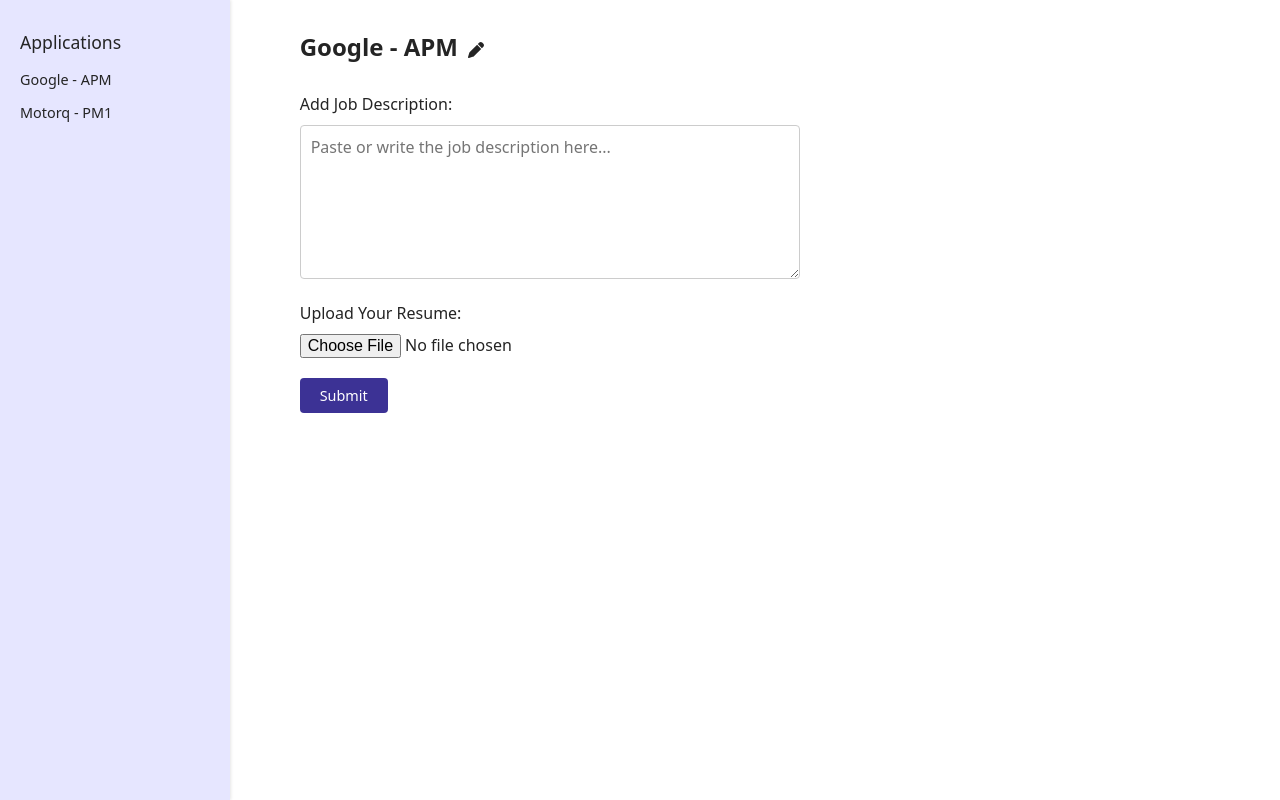
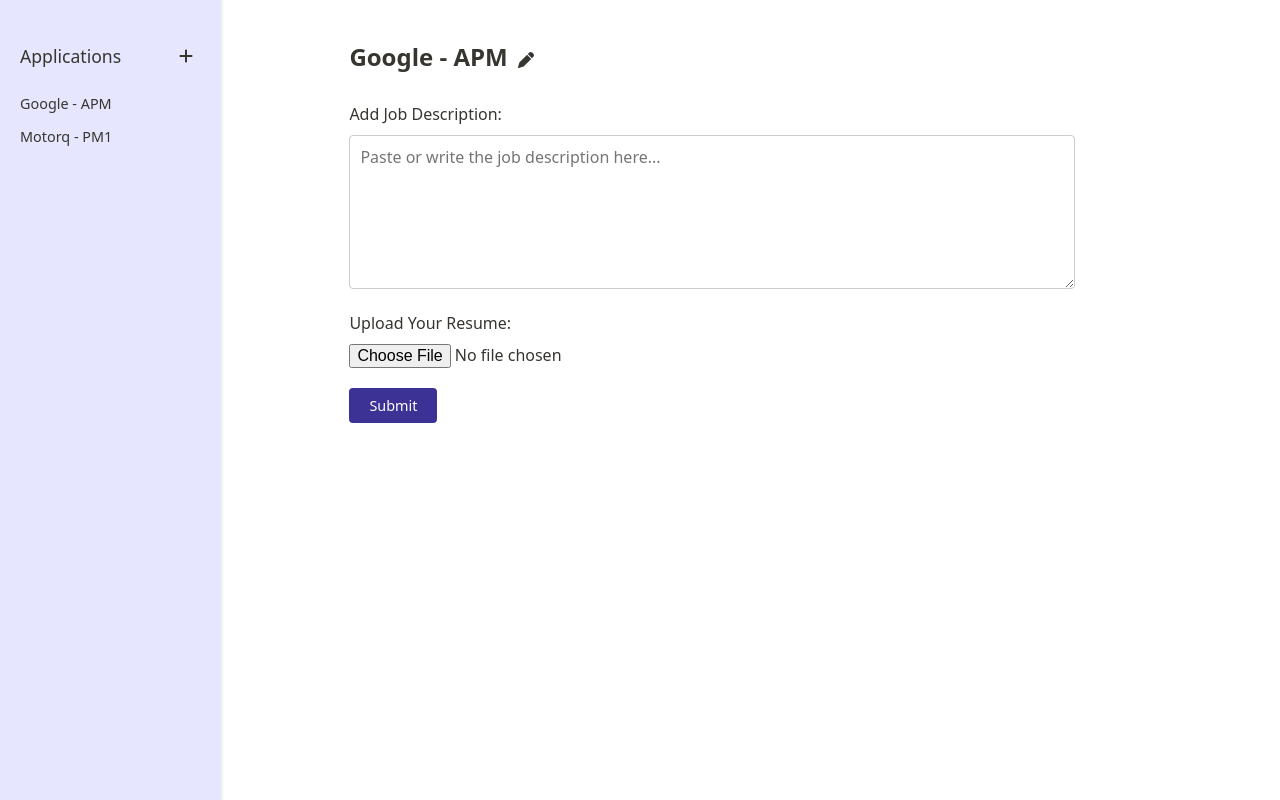
Before and after one commit to apigeoneer/job-application-tool, a React (Create React App) app in the folder client/: page / in a window 1280 px wide. Built offline with nearby package versions, Linux system fonts and the light colour scheme.

Commit message:
Fixed new project default name & ui

```diff
--- a/client/src/App.css
+++ b/client/src/App.css
@@ -4,7 +4,7 @@
   padding: 0;
   font-size: 1rem;
   font-family: system-ui, -apple-system, BlinkMacSystemFont, 'Segoe UI', Roboto, Oxygen, Ubuntu, Cantarell, 'Open Sans', 'Helvetica Neue', sans-serif;
-  color: #242424;
+  color: #37352F;
 }
 
 h1 {
--- a/client/src/App.js
+++ b/client/src/App.js
@@ -10,18 +10,18 @@
   );
 
   const addProject = (newProject) => {
-    const newProjectName = `Application (${projects.length + 1})`;
     setProjects((prevProjects) => [...prevProjects, newProject]);
     setActiveProject(newProject);
   };
 
-  const updateProjectName = (newName) => {
+  const updateProjectName = () => {
+    const newProjectName = `Application (${projects.length + 1})`;
     setProjects((prevProjects) =>
       prevProjects.map((project) =>
-        project === activeProject ? newName : project
+        project === activeProject ? newProjectName : project
       )
     );
-    setActiveProject(newName);
+    setActiveProject(newProjectName);
   };
 
   return (
--- a/client/src/components/MainContent.css
+++ b/client/src/components/MainContent.css
@@ -1,5 +1,5 @@
 .main-content {
-  padding: 30px 70px;
+  padding: 40px 16% 40PX 10%;
   width: 100%;
 }
 .main-content h1 {
@@ -12,7 +12,7 @@
   display: block;
 }
 .main-content textarea {
-  width: 55%;
+  width: 100%;
   min-width: 300px;
   margin: 10px 0;
   padding: 10px;
--- a/client/src/components/MainContent.js
+++ b/client/src/components/MainContent.js
@@ -1,12 +1,149 @@
+// import { useState } from 'react';
+// import { FontAwesomeIcon } from '@fortawesome/react-fontawesome';
+// import { faPen } from '@fortawesome/free-solid-svg-icons';
+// import './MainContent.css';
+
+// function MainContent({ activeProject, hasProjects, addProject, updateProjectName }) {
+//   const [jobDescription, setJobDescription] = useState('');
+//   const [resume, setResume] = useState(null);
+//   const [responseMessage, setResponseMessage] = useState('');
+//   const [isEditing, setIsEditing] = useState(false);
+//   const [editedName, setEditedName] = useState(activeProject);
+
+//   const handleJobDescriptionChange = (e) => setJobDescription(e.target.value);
+//   const handleFileUpload = (e) => setResume(e.target.files[0]);
+
+//   const handleSubmit = async () => {
+//     if (!jobDescription.trim()) {
+//       setResponseMessage({ text: '*Job description cannot be empty.', type: 'error' });
+//       return;
+//     }
+
+//     if (!resume) {
+//       setResponseMessage({ text: '*Please upload your resume.', type: 'error' });
+//       return;
+//     }
+
+//     const formData = new FormData();
+//     formData.append('jobDescription', jobDescription);
+//     formData.append('resume', resume);
+
+//     try {
+//       const response = await fetch('/api/submit', {
+//         method: 'POST',
+//         body: formData,
+//       });
+
+//       const result = await response.json();
+//       setResponseMessage({ text: result.message || 'Submission successful!', type: 'success' });
+
+//       // Add the project to the sidebar
+//       addProject();
+//     } catch (error) {
+//       setResponseMessage({ text: '*An error occurred. Please try again.', type: 'error' });
+//       console.error('*Error submitting data:', error);
+//     }
+//   };
+
+//   const handleEditClick = () => {
+//     setIsEditing(true);
+//   };
+
+//   const handleEditKeyPress = (e) => {
+//     if (e.key === 'Enter') {
+//       setIsEditing(false);
+//       updateProjectName(editedName);
+//     }
+//   };
+
+//   return (
+//     <div className="main-content">
+//     <div className="heading-wrapper">
+//       {isEditing ? (
+//         <input
+//           type="text"
+//           className="editable-heading"
+//           value={editedName}
+//           onChange={(e) => setEditedName(e.target.value)}
+//           onKeyPress={handleEditKeyPress}
+//           autoFocus
+//         />
+//       ) : (
+//         <h1>
+//           {hasProjects ? activeProject : 'New Application'}
+//           {hasProjects && (
+//             <FontAwesomeIcon
+//               icon={faPen}
+//               className="edit-icon"
+//               onClick={handleEditClick}
+//             />
+//           )}
+//         </h1>
+//       )}
+//     </div>
+//           <div>
+//             <label>Add Job Description:</label>
+//             <textarea
+//               value={jobDescription}
+//               onChange={handleJobDescriptionChange}
+//               placeholder="Paste or write the job description here..."
+//               rows="6"
+//               cols="60"
+//             ></textarea>
+//           </div>
+//           <div>
+//             <label>Upload Your Resume:</label>
+//             <input type="file" onChange={handleFileUpload} />
+//             {resume && <p>Uploaded Resume: {resume.name}</p>}
+//           </div>
+//           <button onClick={handleSubmit} className="submit-button">
+//             Submit
+//           </button>
+//           {responseMessage && (
+//             <p className={`response-message ${responseMessage.type}`}>
+//               {responseMessage.text}
+//             </p>
+//           )}
+//     </div>
+//   );
+// }
+
+// export default MainContent;
+
+
 import { useState } from 'react';
 import { FontAwesomeIcon } from '@fortawesome/react-fontawesome';
 import { faPen } from '@fortawesome/free-solid-svg-icons';
 import './MainContent.css';
 
+// Subcomponent: Job Description Input
+const JobDescriptionInput = ({ jobDescription, onChange }) => (
+  <div>
+    <label>Add Job Description:</label>
+    <textarea
+      value={jobDescription}
+      onChange={onChange}
+      placeholder="Paste or write the job description here..."
+      rows="6"
+      cols="60"
+    ></textarea>
+  </div>
+);
+
+// Subcomponent: Resume Upload
+const ResumeUpload = ({ resume, onChange }) => (
+  <div>
+    <label>Upload Your Resume:</label>
+    <input type="file" onChange={onChange} />
+    {resume && <p>Uploaded Resume: {resume.name}</p>}
+  </div>
+);
+
 function MainContent({ activeProject, hasProjects, addProject, updateProjectName }) {
   const [jobDescription, setJobDescription] = useState('');
   const [resume, setResume] = useState(null);
   const [responseMessage, setResponseMessage] = useState('');
+  const [isSubmitting, setIsSubmitting] = useState(false);
   const [isEditing, setIsEditing] = useState(false);
   const [editedName, setEditedName] = useState(activeProject);
 
@@ -28,6 +165,7 @@
     formData.append('jobDescription', jobDescription);
     formData.append('resume', resume);
 
+    setIsSubmitting(true); // Disable submit button
     try {
       const response = await fetch('/api/submit', {
         method: 'POST',
@@ -39,9 +177,15 @@
 
       // Add the project to the sidebar
       addProject();
+
+      // Clear form fields after successful submission
+      setJobDescription('');
+      setResume(null);
     } catch (error) {
       setResponseMessage({ text: '*An error occurred. Please try again.', type: 'error' });
       console.error('*Error submitting data:', error);
+    } finally {
+      setIsSubmitting(false); // Re-enable submit button
     }
   };
 
@@ -81,26 +225,31 @@
           </h1>
         )}
       </div>
-          <div>
-            <label>Add Job Description:</label>
-            <textarea
-              value={jobDescription}
+
+      {/* Job Description Input */}
+      <JobDescriptionInput
+        jobDescription={jobDescription}
         onChange={handleJobDescriptionChange}
-              placeholder="Paste or write the job description here..."
-              rows="6"
-              cols="60"
-            ></textarea>
-          </div>
-          <div>
-            <label>Upload Your Resume:</label>
-            <input type="file" onChange={handleFileUpload} />
-            {resume && <p>Uploaded Resume: {resume.name}</p>}
-          </div>
-          <button onClick={handleSubmit} className="submit-button">
-            Submit
+      />
+
+      {/* Resume Upload */}
+      <ResumeUpload resume={resume} onChange={handleFileUpload} />
+
+      {/* Submit Button */}
+      <button
+        onClick={handleSubmit}
+        className="submit-button"
+        disabled={isSubmitting}
+      >
+        {isSubmitting ? 'Submitting...' : 'Submit'}
       </button>
+
+      {/* Response Message */}
       {responseMessage && (
-            <p className={`response-message ${responseMessage.type}`}>
+        <p
+          className={`response-message ${responseMessage.type}`}
+          aria-live="assertive"
+        >
           {responseMessage.text}
         </p>
       )}
--- a/client/src/components/Sidebar.css
+++ b/client/src/components/Sidebar.css
@@ -4,11 +4,28 @@
     background-color: #e6e6ff;
     color: #121212;
     box-shadow: 1px 0 3px rgba(0, 0, 0, 0.1);
-    padding: 30px 12px;
+    padding: 40px 12px;
   }
-  .sidebar h2 {
-    margin-bottom: 10px;
-    padding: 0 8px;
+  .sidebar-header {
+    display: flex;
+    align-items: center;
+    justify-content: space-between;
+    padding: 4PX 8px;
+    margin-bottom: 16px;
+  }
+  .sidebar-header:hover {
+    background-color: #aeaeff;
+    border-radius: 4px;
+  }
+  .add-icon {
+    font-size: 1rem;
+    cursor: pointer;
+    color: #6c757d;
+    transition: color 0.3s;
+    margin-right: 8PX;
+  }
+  .add-icon:hover {
+    color: #495057;
   }
   .sidebar ul {
     list-style: none;
--- a/client/src/components/Sidebar.js
+++ b/client/src/components/Sidebar.js
@@ -1,9 +1,18 @@
+import { FontAwesomeIcon } from '@fortawesome/react-fontawesome';
+import { faPlus } from '@fortawesome/free-solid-svg-icons';
 import './Sidebar.css';
 
 function Sidebar({ projects, setActiveProject }) {
   return (
     <div className="sidebar">
-      <h2>Applications</h2>
+      <div className="sidebar-header">
+        <h2>Applications</h2>
+        <FontAwesomeIcon
+          icon={faPlus}
+          className="add-icon"
+          onClick={() => setActiveProject(null)} // Clear active project
+        />
+      </div>
       {projects.length > 0 ? (
         <ul>
           {projects.map((project, index) => (
```
Lines whose indentation alone changed are shown as unchanged.
